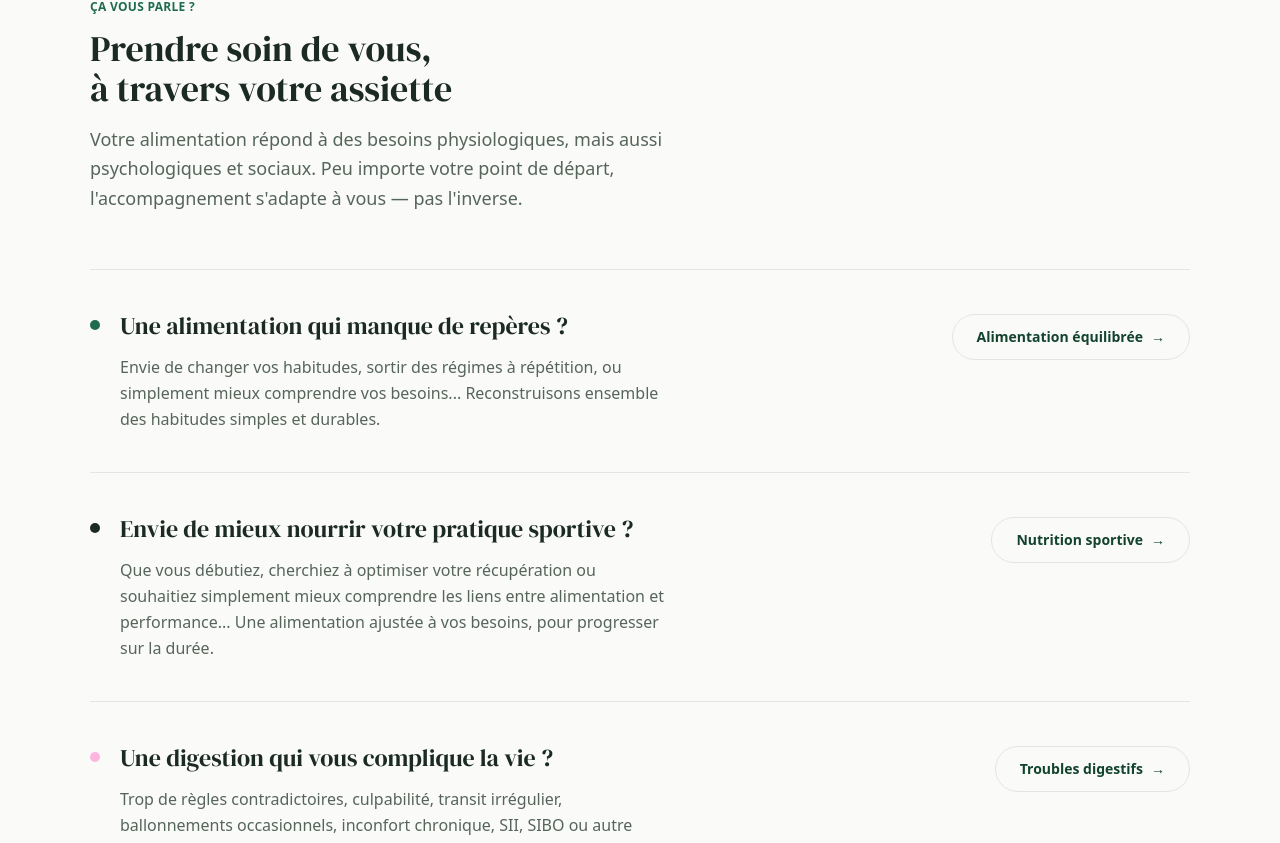
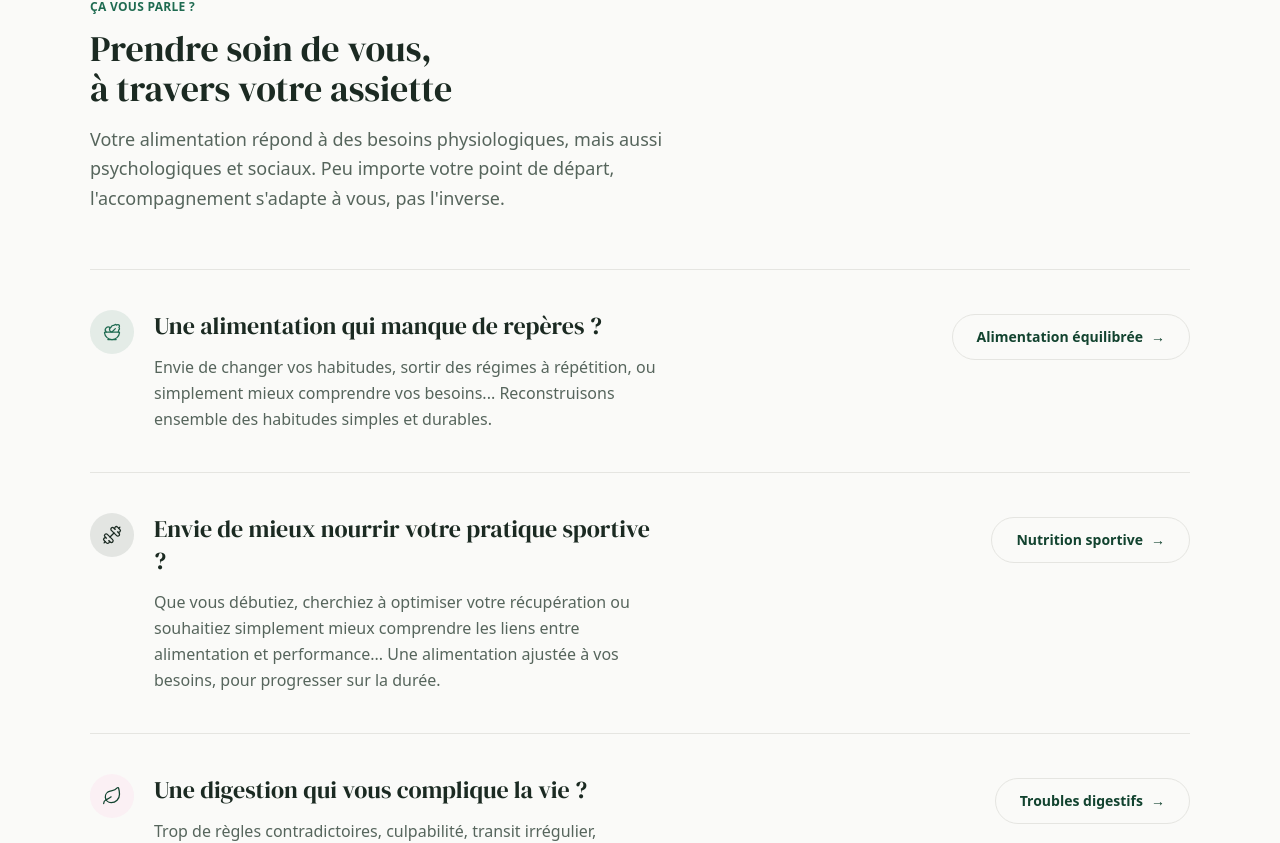
Before and after one commit to suelemarinel/floriane-foret-dieteticienne, a Next.js app: page / in a window 1280 px wide. Shown: the part 919-1762 px from the top of the page. Built offline with nearby package versions, Linux system fonts and the light colour scheme.

Commit message:
amélioration topicssection

```diff
--- a/package.json
+++ b/package.json
@@ -10,6 +10,7 @@
   },
   "dependencies": {
     "framer-motion": "^13.1.1",
+    "lucide-react": "^1.43.0",
     "next": "16.3.2",
     "react": "19.2.8",
     "react-dom": "19.2.8"
--- a/src/components/home/TopicsSection.tsx
+++ b/src/components/home/TopicsSection.tsx
@@ -2,6 +2,7 @@
 
 import Link from "next/link";
 import { motion } from "framer-motion";
+import { Salad, Dumbbell, Leaf } from "lucide-react";
 import { accompagnements } from "@/lib/site-config";
 
 const topics = [
@@ -10,21 +11,27 @@ const topics = [
     description:
       "Envie de changer vos habitudes, sortir des régimes à répétition, ou simplement mieux comprendre vos besoins... Reconstruisons ensemble des habitudes simples et durables.",
     keyword: "équilibr",
-    accent: "bg-primary",
+    icon: Salad,
+    badgeBg: "bg-primary/10",
+    iconColor: "text-primary",
   },
   {
     title: "Envie de mieux nourrir votre pratique sportive ?",
     description:
       "Que vous débutiez, cherchiez à optimiser votre récupération ou souhaitiez simplement mieux comprendre les liens entre alimentation et performance... Une alimentation ajustée à vos besoins, pour progresser sur la durée.",
     keyword: "sport",
-    accent: "bg-ink",
+    icon: Dumbbell,
+    badgeBg: "bg-ink/10",
+    iconColor: "text-ink",
   },
   {
     title: "Une digestion qui vous complique la vie ?",
     description:
       "Trop de règles contradictoires, culpabilité, transit irrégulier, ballonnements occasionnels, inconfort chronique, SII, SIBO ou autre trouble digestif... Chaque situation mérite une approche adaptée pour retrouver un quotidien plus léger.",
     keyword: "digest",
-    accent: "bg-accent",
+    icon: Leaf,
+    badgeBg: "bg-accent/15",
+    iconColor: "text-primary-dark",
   },
 ];
 
@@ -42,7 +49,7 @@ export default function TopicsSection() {
           <p className="mt-4 text-base leading-relaxed text-ink-soft md:text-lg">
             Votre alimentation répond à des besoins physiologiques, mais
             aussi psychologiques et sociaux. Peu importe votre point de
-            départ, l&apos;accompagnement s&apos;adapte à vous — pas
+            départ, l&apos;accompagnement s&apos;adapte à vous, pas
             l&apos;inverse.
           </p>
         </div>
@@ -54,6 +61,7 @@ export default function TopicsSection() {
                 .toLowerCase()
                 .includes(topic.keyword)
             );
+            const Icon = topic.icon;
 
             return (
               <motion.div
@@ -66,9 +74,15 @@ export default function TopicsSection() {
               >
                 <div className="flex gap-5 md:max-w-xl">
                   <span
-                    className={`mt-2.5 h-2.5 w-2.5 shrink-0 rounded-full ${topic.accent}`}
+                    className={`flex h-11 w-11 shrink-0 items-center justify-center rounded-full ${topic.badgeBg}`}
                     aria-hidden
-                  />
+                  >
+                    <Icon
+                      size={20}
+                      strokeWidth={1.5}
+                      className={topic.iconColor}
+                    />
+                  </span>
                   <div>
                     <h3 className="font-display text-xl text-ink md:text-2xl">
                       {topic.title}
```
Also changed, not shown: 1 other file (tests, documents, lock files or other folders).
